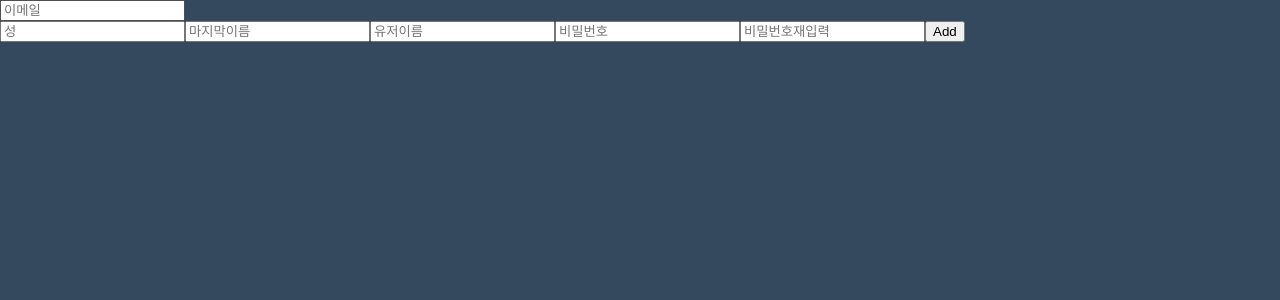
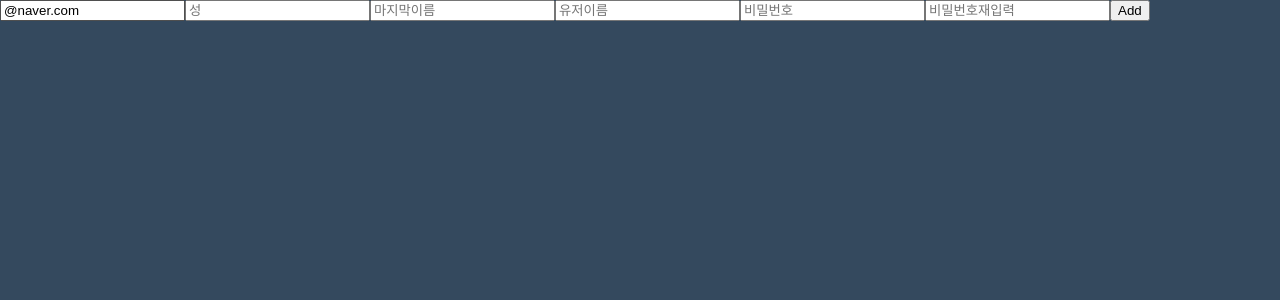
Before and after one commit to kyungchan3007/Todo, a React (Create React App) app: page / in a window 1280 px wide. Shown: the top 300 px of the page. Built offline with nearby package versions, Linux system fonts and the light colour scheme; a web font is replaced by a local one.

Commit message:
form errors

```diff
--- a/src/TodoList.tsx
+++ b/src/TodoList.tsx
@@ -1,14 +1,10 @@
 import { useForm } from "react-hook-form";
-import * as yup from "yup";
-import { yupResolver } from "@hookform/resolvers/yup";
 import { IFormTodoValue } from "./type/todoType";
-const schema = yup.object({
-  Email: yup
-    .string()
-    .min(10, "10자이상 적어주세여")
-    .required("이메일은 필수입력사항 입니다"),
-});
+import styled from "styled-components";
 
+export const Error = styled.span`
+  color: red;
+`;
 export default function TodoList() {
   //   const [todo, setTodo] = useState("");
   //   const onChange = (e: React.FormEvent<HTMLInputElement>) => {
@@ -25,35 +21,81 @@ export default function TodoList() {
   const {
     register,
     handleSubmit,
-    watch,
     formState: { errors },
   } = useForm<IFormTodoValue>({
-    resolver: yupResolver(schema),
+    // resolver: yupResolver(schema),
+    defaultValues: {
+      Email: "@naver.com",
+    },
     mode: "onChange",
   });
+
+  const onValidation = async (data: IFormTodoValue) => {
+    console.log(data);
+  };
+
   return (
     <>
       {/* <form onSubmit={onSubmit}>
         <input onChange={onChange} value={todo} placeholder="Write a to do" />
         <button>Add</button>
       </form> */}
-      <form>
-        <input type="text" {...register("Email")} placeholder="이메일" />
-        <div>{errors.Email?.message}</div>
-        <input type="text" {...register("FirstName")} placeholder="성" />
-
-        <input type="text" {...register("LastName")} placeholder="마지막이름" />
-
-        <input type="text" {...register("UserName")} placeholder="유저이름" />
-
-        <input type="text" {...register("Password")} placeholder="비밀번호" />
-
+      <form onSubmit={handleSubmit(onValidation)}>
         <input
           type="text"
-          {...register("Password1")}
+          {...register("Email", {
+            required: "Email is required",
+            pattern: {
+              value: /^[A-Za-z0-9._%+-]+@naver.com$/,
+              message: "naver.com 만가능합니다.",
+            },
+          })}
+          placeholder="이메일"
+        />
+        {/* {errors.Email?.message} */}
+        <Error>{errors.Email?.message}</Error>
+        <input
+          type="text"
+          {...register("FirstName", {
+            required: "First Name is required",
+          })}
+          placeholder="성"
+        />
+        <Error>{errors.FirstName?.message}</Error>
+        <input
+          type="text"
+          {...register("LastName", {
+            required: "Last name is required",
+          })}
+          placeholder="마지막이름"
+        />
+        <Error>{errors.LastName?.message}</Error>
+        <input
+          type="text"
+          {...register("UserName", {
+            required: "please enter a user name",
+          })}
+          placeholder="유저이름"
+        />
+        <Error>{errors.UserName?.message}</Error>
+        <input
+          type="text"
+          {...register("Password", {
+            required: "please enter your passwords",
+            minLength: {
+              value: 8,
+              message: "password must be at least 8 characters long",
+            },
+          })}
+          placeholder="비밀번호"
+        />
+        <Error>{errors.Password?.message}</Error>
+        <input
+          type="text"
+          {...(register("Password1"), { required: true })}
           placeholder="비밀번호재입력"
         />
-
+        <Error>{errors.Password1?.message}</Error>
         <button>Add</button>
       </form>
     </>
```
